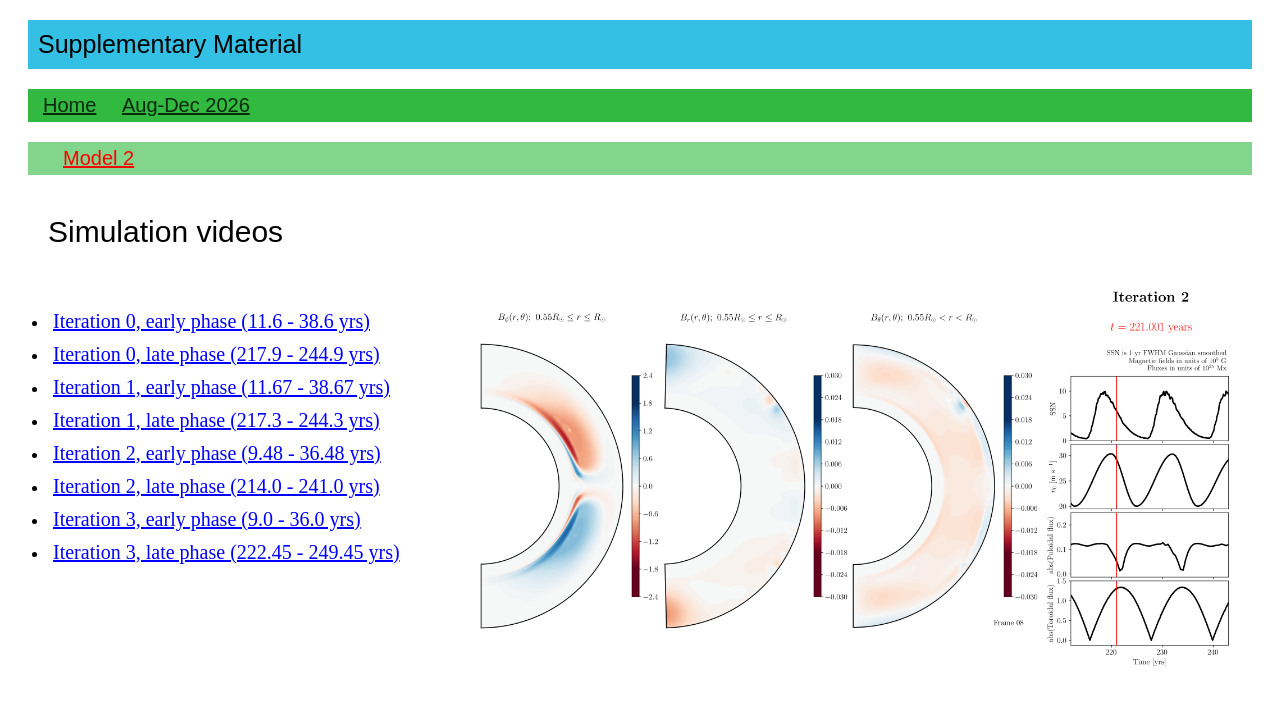
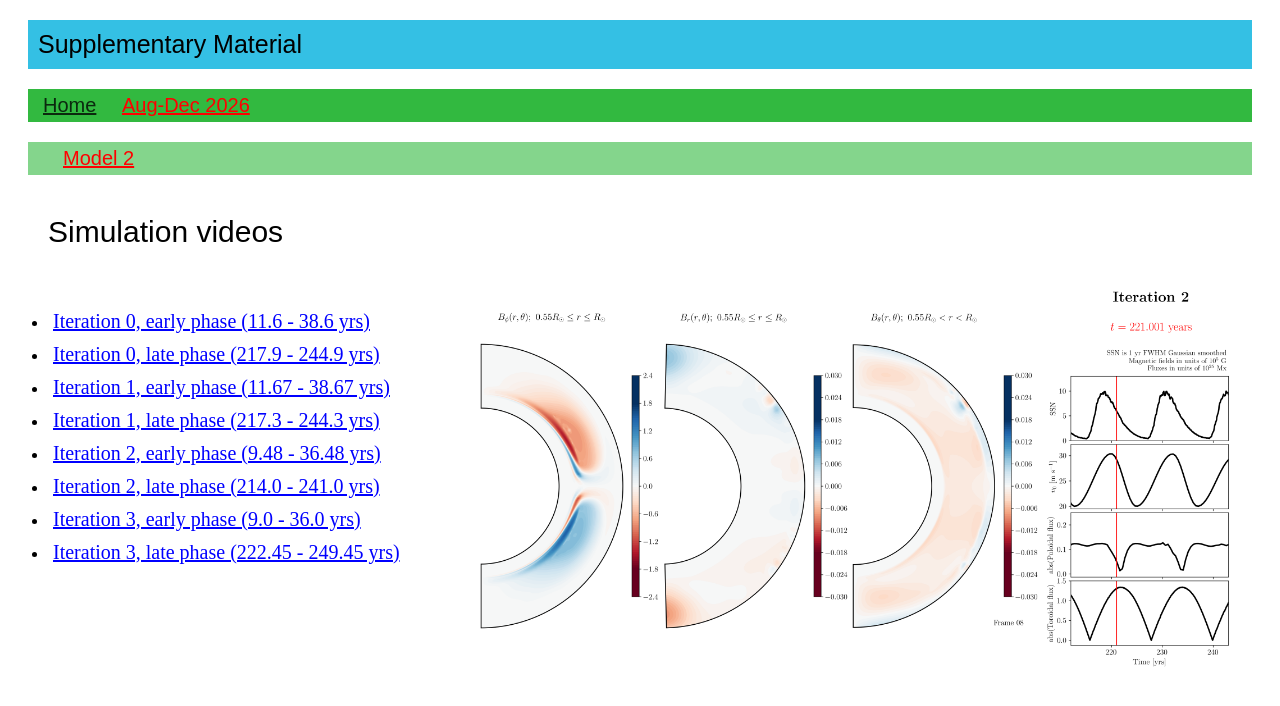
Before and after one commit to mousam-bhowal/supplementary_material, a Jekyll site: the page built from aug2026/model2/index.html, in a window 1280 px wide. Shown: the top 706 px of the page. Built offline with Jekyll 4.4.1, drawn with Linux system fonts in a browser that asks for light colours.

Commit message:
Fix relative URL syntax in navigation links

```diff
--- a/_includes/navigate1.html
+++ b/_includes/navigate1.html
@@ -1,6 +1,6 @@
 <nav id='nav1'>
-  <a id='a2' href="/">Home</a>
-  <a id='a2' href="/aug2026" {% if page.url=='/aug2026/' %}style='color:red'{% endif %}>
+  <a id='a2' href={{ "/" | relatibe_url }}>Home</a>
+  <a id='a2' href={{ "/aug2026" | relative_url }} {% if page.url=={{ "/aug2026" | relative_url }} %}style='color:red'{% endif %}>
     Aug-Dec 2026
   </a>
 </nav>
```
